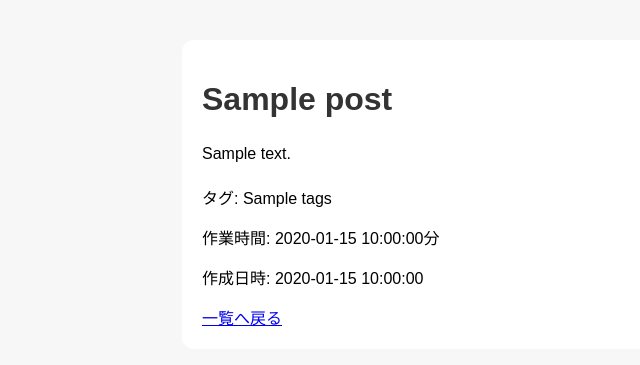
After one commit to ki-hi-ro/freelance-blog, a FastAPI app: template app/templates/post_detail.html in a window 1280 px wide. The commit adds this page. Shown: the top 365 px of the page, without its empty margins (58-698 px from the left). Run offline with FastAPI, Linux system fonts and the light colour scheme; the template is opened without the code that fills it: most values are stand-ins (such as "Sample title", 1, 10 or a date in 2020).

Commit message:
詳細ページに飛べるようにした

```diff
--- a/app/main.py
+++ b/app/main.py
@@ -111,3 +111,19 @@ def update_post_from_page(
         db.commit()
 
     return RedirectResponse(url="/posts-page", status_code=303)
+
+@app.get("/posts-page/{post_id}")
+def post_detail_page(post_id: int, request: Request, db: Session = Depends(get_db)):
+    post = db.query(models.Post).filter(models.Post.id == post_id).first()
+
+    if post:
+        post.content = markdown.markdown(
+            post.content,
+            extensions=["fenced_code"]
+        )
+
+    return templates.TemplateResponse(
+        request,
+        "post_detail.html",
+        {"post": post}
+    )
--- /dev/null
+++ b/app/templates/post_detail.html
@@ -0,0 +1,23 @@
+<!DOCTYPE html>
+<html lang="ja">
+<head>
+  <meta charset="UTF-8">
+  <title>{{ post.title }}</title>
+  <link rel="stylesheet" href="/static/style.css">
+</head>
+<body>
+  <div class="post-card">
+    <h1>{{ post.title }}</h1>
+
+    <div class="content">
+      {{ post.content | safe }}
+    </div>
+
+    <p>タグ: {{ post.tags }}</p>
+    <p>作業時間: {{ post.work_time_minutes }}分</p>
+    <p>作成日時: {{ post.created_at }}</p>
+
+    <a href="/posts-page">一覧へ戻る</a>
+  </div>
+</body>
+</html>
--- a/app/templates/posts.html
+++ b/app/templates/posts.html
@@ -53,6 +53,8 @@
         <form action="/posts-page/{{ post.id }}/delete" method="post">
         <button type="submit">削除</button>
         </form>
+
+        <a href="/posts-page/{{ post.id }}">詳細を見る</a>
     </div>
     {% endfor %}
 </body>
```
